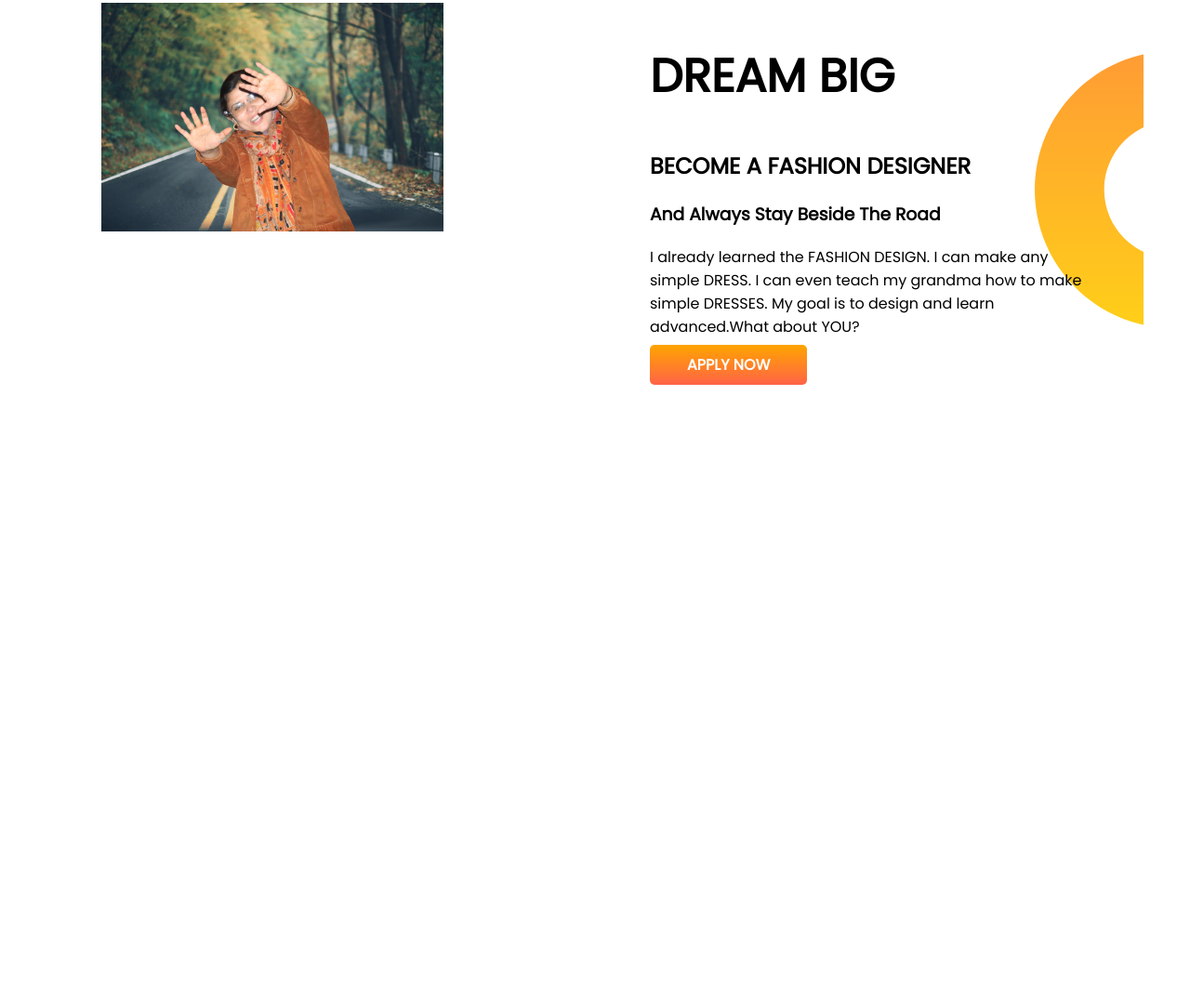
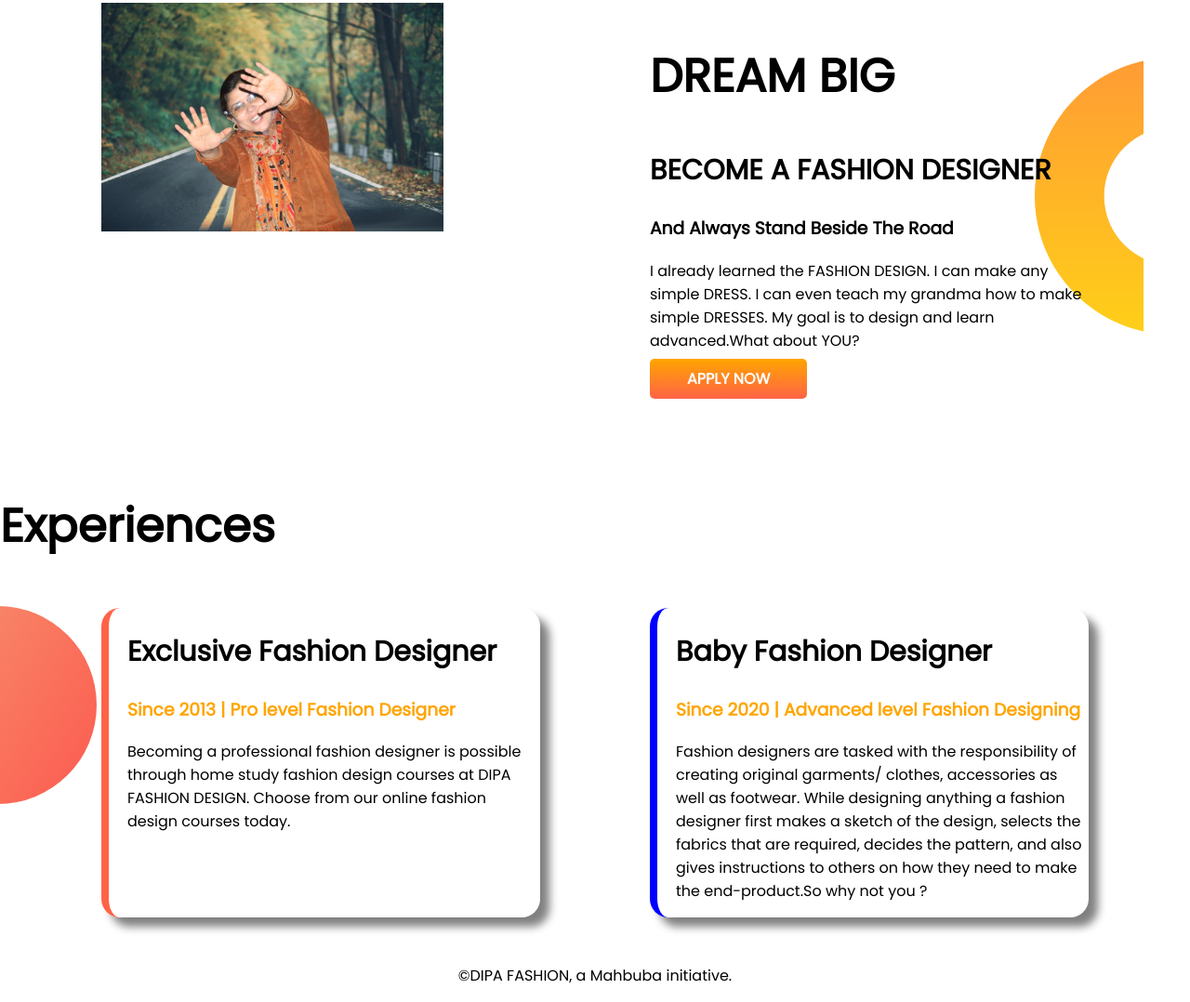
Before and after one commit to mishafiullah/developer-portfolio, a plain HTML site: page index.html in a window 1280 px wide. Shown: the part 773-1851 px from the top of the page at 93% size. Before the commit the page ends 1287 px from the top, so only its background shows below. Drawn offline with Linux system fonts and the light colour scheme.

Commit message:
styled and footer added

```diff
--- a/index.html
+++ b/index.html
@@ -11,7 +11,7 @@
    <link rel="stylesheet" href="style.css">
 </head>
  <body>
- <section class="top-banner">
+  <section class="top-banner flexible-container">
     <div class="half-width">
       <h1>Welcome to</h1>
       <h1><span class="orange-color">DIPA FASHION </span>WORLD</h1>
@@ -21,16 +21,32 @@
     </div>
     <div class="half-width"> <img src="images/heem.png" alt=""></div>
  </section>
- <section class="dream-big">
+ <section class="dream-big flexible-container">
     <div class="half-width"> <img src="images/road-removebg-preview.png">
     </div>
     <div class="half-width">
      <h1>DREAM BIG</h1>
      <h2>BECOME A FASHION DESIGNER</h2>
-    <h3>And Always Stay Beside The Road</h3>
+     <h3>And Always Stand Beside The Road</h3>
       <p>I already learned the FASHION DESIGN. I can make any simple DRESS. I can even teach my grandma how to make simple DRESSES. My goal is to design and learn advanced.What about YOU?</p>
        <a class="link-button"target="_blank" href="">APPLY NOW</a>
    </div>
  </section>
+ <section class="experience-area">
+      <h1>Experiences</h1>
+   <div class="flexible-container">
+    <div id="exclusive-design" class="experience-item">
+      <h2>Exclusive Fashion Designer</h2>
+      <h3 class="orange-color">Since 2013 | Pro level Fashion Designer</h3>
+      <p>Becoming a professional fashion designer is possible through home study fashion design courses at DIPA FASHION DESIGN. Choose from our online fashion design courses today.</p>
+   </div>
+   <div id="baby-fashion"class="experience-item">
+    <h2>Baby Fashion Designer</h2>
+    <h3 class="orange-color"> Since 2020 | Advanced level Fashion Designing</h3>
+      <p>Fashion designers are tasked with the responsibility of creating original garments/ clothes, accessories as well as footwear. While designing anything a fashion designer first makes a sketch of the design, selects the fabrics that are required, decides the pattern, and also gives instructions to others on how they need to make the end-product.So why not you ?</p>
+   </div>
+   </div>
+ </section>
 </body>
+<footer><p>©DIPA FASHION, a Mahbuba initiative.</p></footer>
 </html>
--- a/style.css
+++ b/style.css
@@ -5,10 +5,13 @@ body{
 h1{
   font-size: 50px;
 }
+h2{
+  font-size: 30px;
+}
 .orange-color{
   color:orange;
 }
-section{
+.flexible-container{
   display:flex;
   margin: 50px;
 }
@@ -37,3 +40,26 @@ section{
   background-repeat: no-repeat;
   background-position: right;
 }
+.experience-area{
+  background-image: url(images/exp-bg.png);
+  background-repeat: no-repeat;
+  background-position: left;
+}
+.experience-item{
+  width:40%;
+  margin-left: 5%;
+  margin-right: 5%;
+  padding-left: 20px;
+  border-radius: 20px;
+  box-shadow: 10px 10px 10px gray;
+
+}
+#exclusive-design{
+  border-left: 8px solid tomato;
+}
+#baby-fashion{
+  border-left: 8px solid blue;
+}
+footer p{
+  text-align: center;
+}
```
Lines whose indentation alone changed are shown as unchanged.
